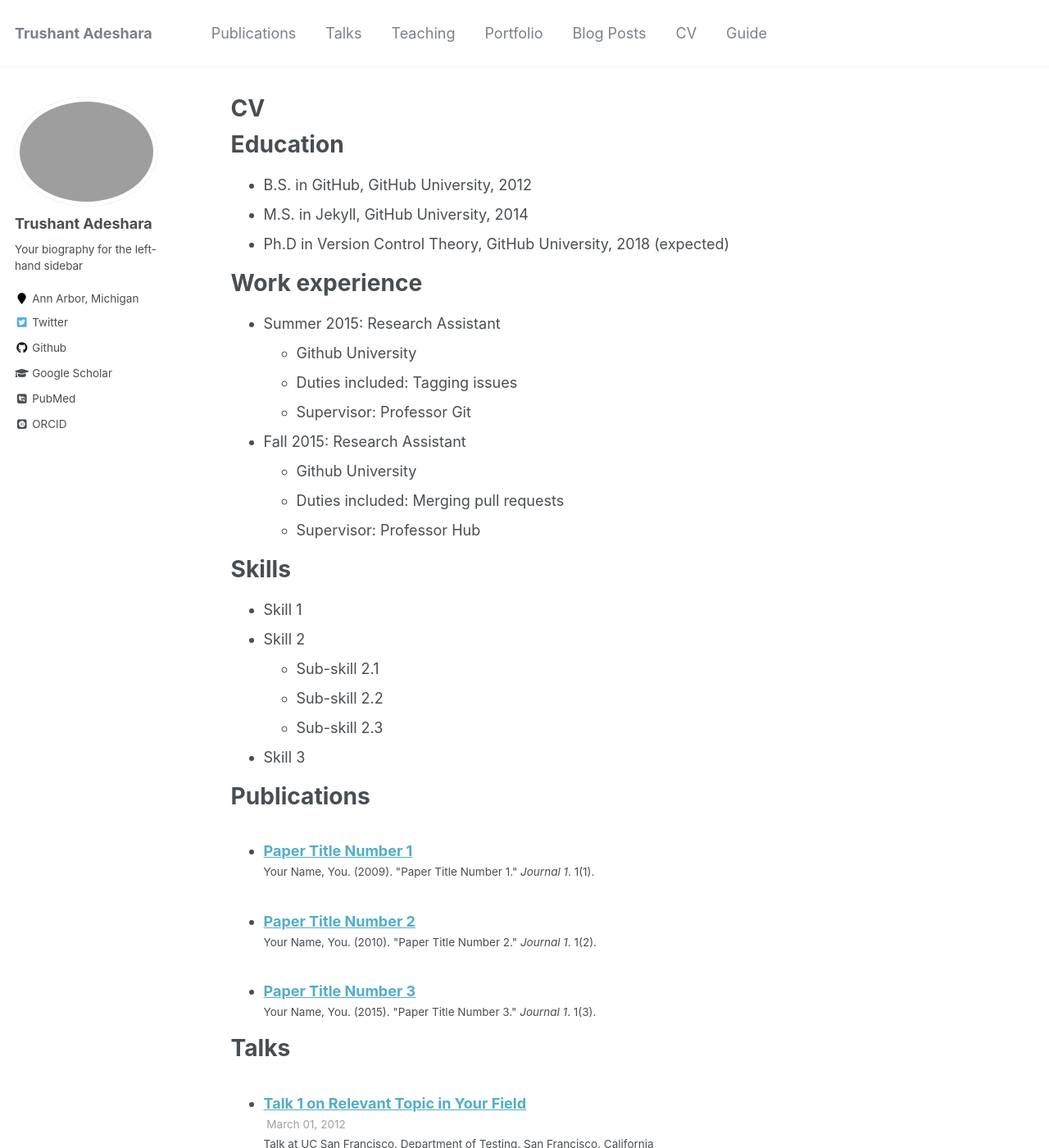
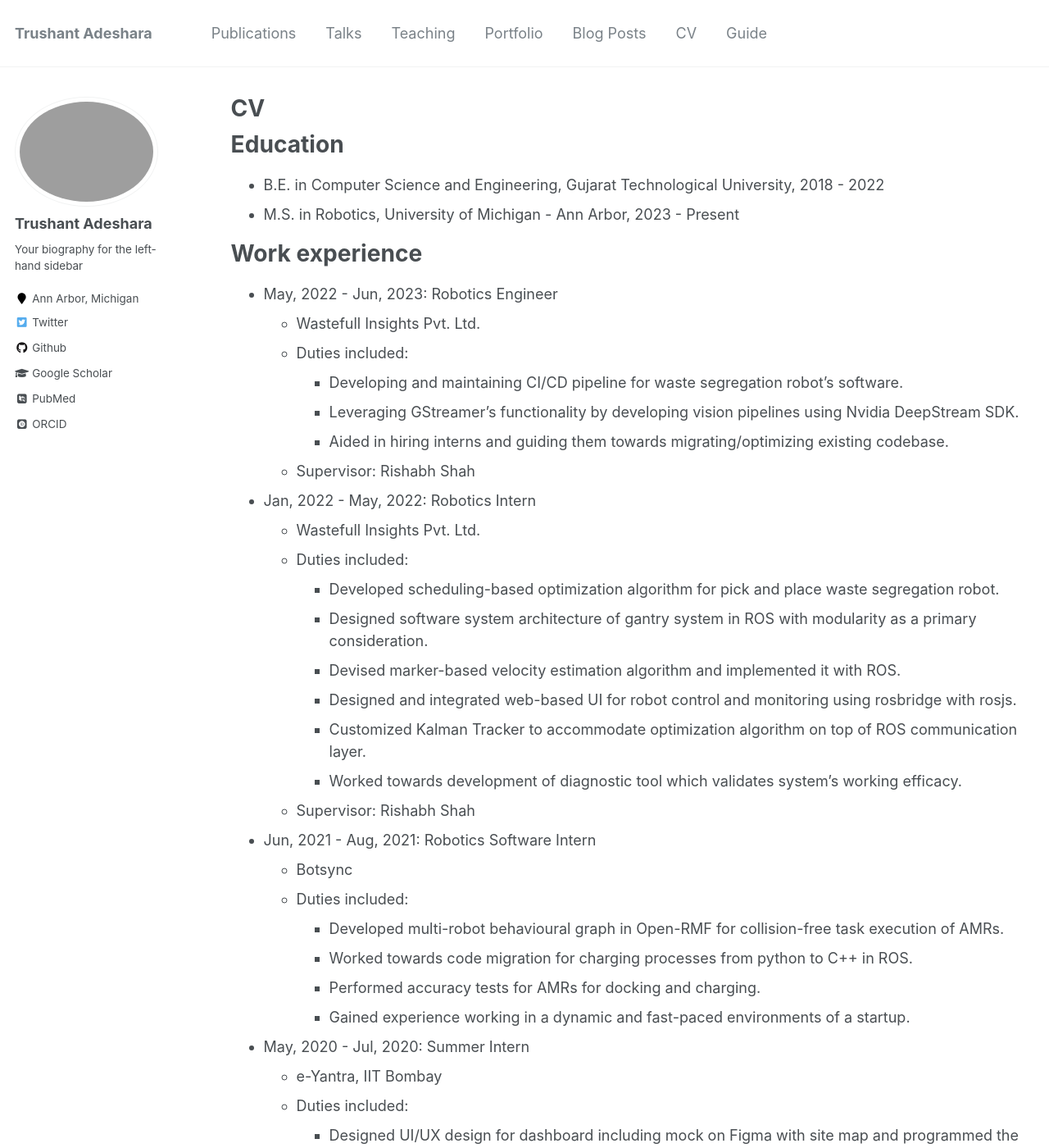
Before and after one commit to Trushant-Adeshara/Trushant-Adeshara.github.io, a Jekyll site: the page built from _pages/cv.md, in a window 1280 px wide and 1400 px high. Shown: the whole window at 82% size. Built offline with Jekyll 4.4.1, drawn with Linux system fonts in a browser that asks for light colours; some web fonts are replaced; some of the changed text lies outside the part shown.

Commit message:
add work experience in CV section

```diff
--- a/_pages/cv.md
+++ b/_pages/cv.md
@@ -11,21 +11,43 @@ redirect_from:
 
 Education
 ======
-* B.S. in GitHub, GitHub University, 2012
-* M.S. in Jekyll, GitHub University, 2014
-* Ph.D in Version Control Theory, GitHub University, 2018 (expected)
+* B.E. in Computer Science and Engineering, Gujarat Technological University, 2018 - 2022
+* M.S. in Robotics, University of Michigan - Ann Arbor, 2023 - Present
 
 Work experience
 ======
-* Summer 2015: Research Assistant
-  * Github University
-  * Duties included: Tagging issues
-  * Supervisor: Professor Git
+* May, 2022 - Jun, 2023: Robotics Engineer
+  * Wastefull Insights Pvt. Ltd.
+  * Duties included:
+    * Developing and maintaining CI/CD pipeline for waste segregation robot's software.
+    * Leveraging GStreamer's functionality by developing vision pipelines using Nvidia DeepStream SDK.
+    * Aided in hiring interns and guiding them towards migrating/optimizing existing codebase.
+  * Supervisor: Rishabh Shah
 
-* Fall 2015: Research Assistant
-  * Github University
-  * Duties included: Merging pull requests
-  * Supervisor: Professor Hub
+* Jan, 2022 - May, 2022: Robotics Intern
+  * Wastefull Insights Pvt. Ltd.
+  * Duties included:
+    * Developed scheduling-based optimization algorithm for pick and place waste segregation robot.
+    * Designed software system architecture of gantry system in ROS with modularity as a primary consideration.
+    * Devised marker-based velocity estimation algorithm and implemented it with ROS.
+    * Designed and integrated web-based UI for robot control and monitoring using rosbridge with rosjs.
+    * Customized Kalman Tracker to accommodate optimization algorithm on top of ROS communication layer.
+    * Worked towards development of diagnostic tool which validates system's working efficacy.
+  * Supervisor: Rishabh Shah
+
+* Jun, 2021 - Aug, 2021: Robotics Software Intern
+  * Botsync
+  * Duties included:
+    * Developed multi-robot behavioural graph in Open-RMF for collision-free task execution of AMRs.
+    * Worked towards code migration for charging processes from python to C++ in ROS.
+    * Performed accuracy tests for AMRs for docking and charging.
+    * Gained experience working in a dynamic and fast-paced environments of a startup.
+
+* May, 2020 - Jul, 2020: Summer Intern
+  * e-Yantra, IIT Bombay
+  * Duties included:
+    * Designed UI/UX design for dashboard including mock on Figma with site map and programmed the same theme in Bootstrap.
+    * Integrated data visualization library like chart.js for bar graph or line chart generation and leaflet for depicting clusters by geography on a 2D map.
 
 Skills
 ======
```
